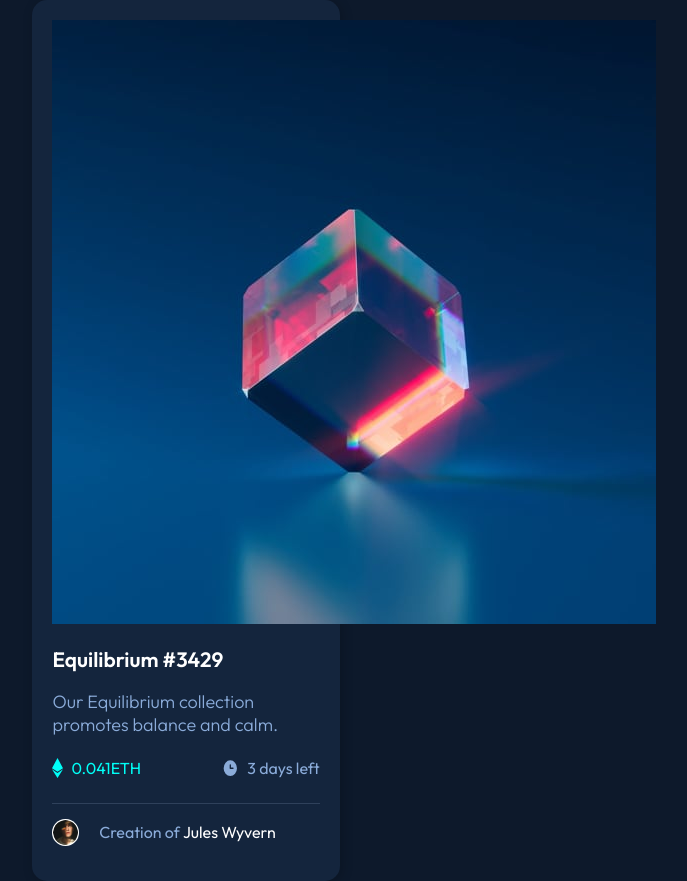
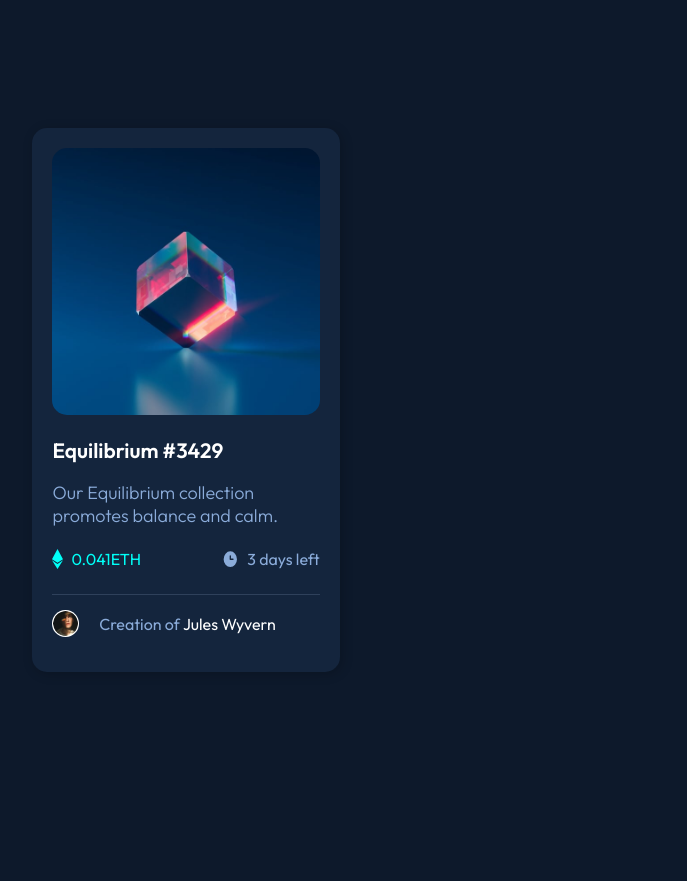
Before and after one commit to JohnIdenyi/nft-preview-card, a plain HTML site: page index.html in a window 1280 px wide. Shown: the whole page, without its empty margins (454-1141 px from the left). After the commit the page ends 800 px from the top, so only its background shows below. Drawn offline with Linux system fonts and the light colour scheme.

Commit message:
Updated css

```diff
--- a/css/style.css
+++ b/css/style.css
@@ -35,12 +35,12 @@ body {
     box-shadow: 2px 2px 12px rgba(0,0,0,0.2);
 }
 
-/* .image-container img {
+.image-container img {
     width: 100%;
     border-radius: 15px;
 }
 
-.image-container {
+/* .image-container {
     background-image: url("../images/icon-view.svg");
     color: var(--Soft-blue);
     cursor: pointer;
```
